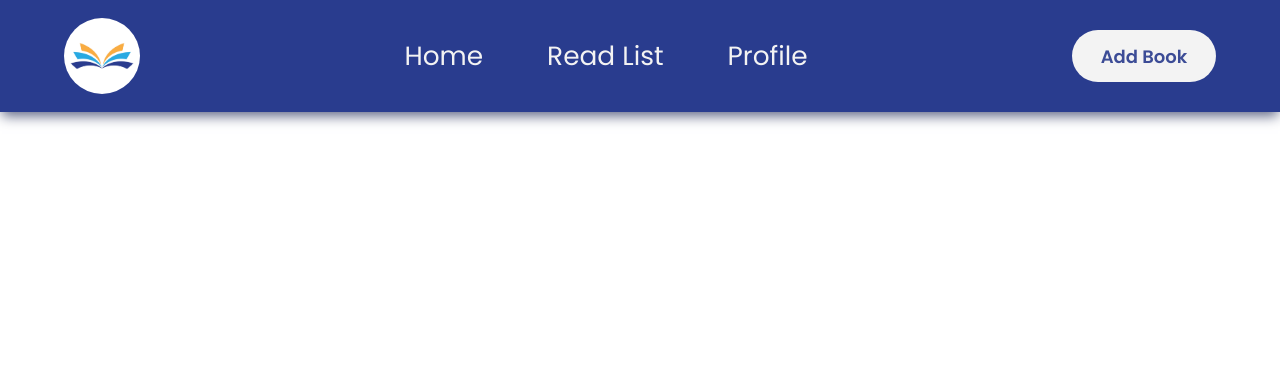
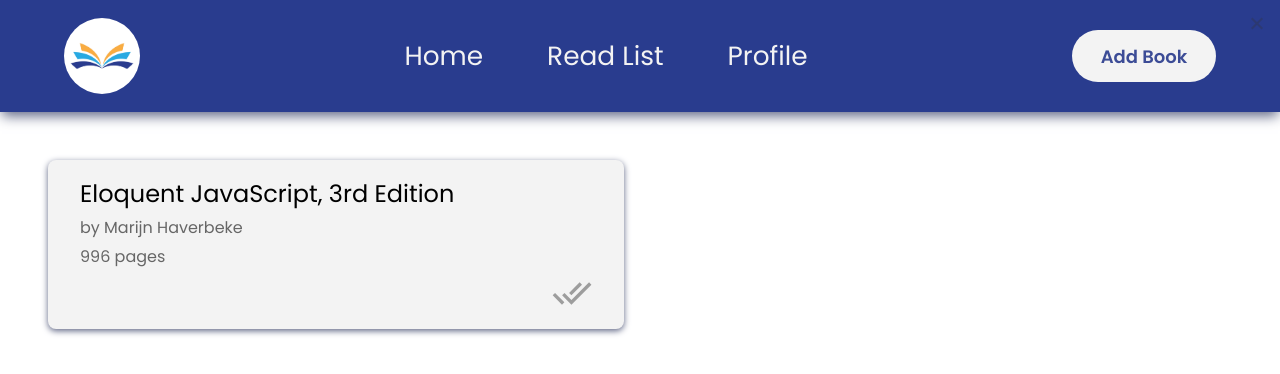
Before and after one commit to Luzefiru/odin-library, a website: page src/index.html in a window 1280 px wide. Drawn offline with Linux system fonts and the light colour scheme.

Commit message:
feat: add delete card functionality

```diff
--- a/src/index.html
+++ b/src/index.html
@@ -20,6 +20,13 @@
     </nav>
 
     <main>
+      <div class="main__card card--book">
+        <p class="card--book__title">Eloquent JavaScript, 3rd Edition</p>
+        <a href="#" class="close"></a>
+        <p class="card--book__author">by Marijn Haverbeke</p>
+        <p class="card--book__pages">996 pages</p>
+        <svg class="card--book__have-read-check" xmlns="http://www.w3.org/2000/svg" viewBox="0 0 24 24"><path d="M0.41,13.41L6,19L7.41,17.58L1.83,12M22.24,5.58L11.66,16.17L7.5,12L6.07,13.41L11.66,19L23.66,7M18,7L16.59,5.58L10.24,11.93L11.66,13.34L18,7Z" /></svg>
+      </div>
       <!-- Books will be inserted via the "Add Book" button -->
     </main>
 
--- a/src/script.js
+++ b/src/script.js
@@ -91,13 +91,17 @@ function createBookCard(id, title, author, pages, read) {
   // adds the check button
   newCard.innerHTML += `<svg class="card--book__have-read-check${haveRead}" xmlns="http://www.w3.org/2000/svg" viewBox="0 0 24 24"><path d="M0.41,13.41L6,19L7.41,17.58L1.83,12M22.24,5.58L11.66,16.17L7.5,12L6.07,13.41L11.66,19L23.66,7M18,7L16.59,5.58L10.24,11.93L11.66,13.34L18,7Z" /></svg>`;
 
+  // adds the remove button
+  newCard.innerHTML += `<a href="#" class="close"></a>`;
+
   const main = document.querySelector("main");
   main.appendChild(newCard);
 }
 
 // selects all check box icons and enables functionality
-function scanAndEnableCheckButtons() {
+function scanAndEnableButtons() {
   const checkMarks = document.querySelectorAll(".card--book__have-read-check");
+  const closeIcons = document.querySelectorAll(".close");
 
   // toggles the "Have Read" check mark
   checkMarks.forEach((e) => {
@@ -107,6 +111,18 @@ function scanAndEnableCheckButtons() {
       myLibrary.find((book) => book.id === Number(id)).haveRead = !myLibrary.find((book) => book.id === Number(id)).haveRead;
     });
   });
+
+  // deletes the book from myLibrary and removes the card
+  closeIcons.forEach((e) => {
+    e.addEventListener("click", () => {
+
+      const id = e.parentElement.firstChild.textContent;
+
+      myLibrary.splice((myLibrary.indexOf(myLibrary.find((book) => book.id === Number(id)))), 1);
+
+      e.parentElement.parentElement.removeChild(e.parentElement);
+    })
+  })
 }
 
 // creates a new card based on form input and appends it to the document
@@ -138,5 +154,5 @@ submitForm.addEventListener("submit", (e) => {
   allElements.forEach((node) => node.classList.toggle("blur"));
   formAddBook.classList.toggle("blur");
 
-  scanAndEnableCheckButtons();
+  scanAndEnableButtons();
 });
--- a/src/style.css
+++ b/src/style.css
@@ -237,3 +237,35 @@ form.off {
 .card--book__id {
   display: none;
 }
+
+/* card close button taken from https://stackoverflow.com/questions/18611195/x-close-button-only-using-css */
+
+.close {
+  position: absolute;
+  right: 1rem;
+  top: 1rem;
+  width: 32px;
+  height: 32px;
+  opacity: 0.3;
+}
+
+.close:hover {
+  opacity: 1;
+}
+
+.close:before, .close:after {
+  position: absolute;
+  left: 24px;
+  content: ' ';
+  height: 15px;
+  width: 2px;
+  background-color: #333;
+}
+
+.close:before {
+  transform: rotate(45deg);
+}
+
+.close:after {
+  transform: rotate(-45deg);
+}
```
